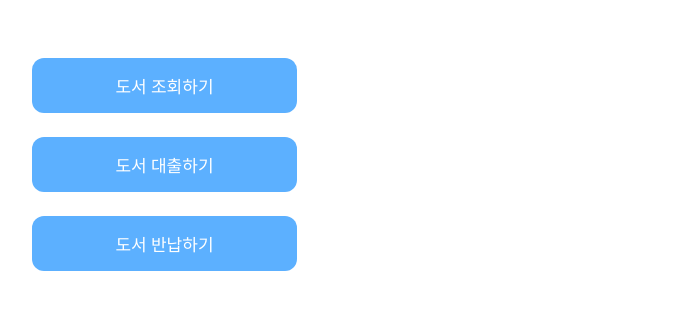
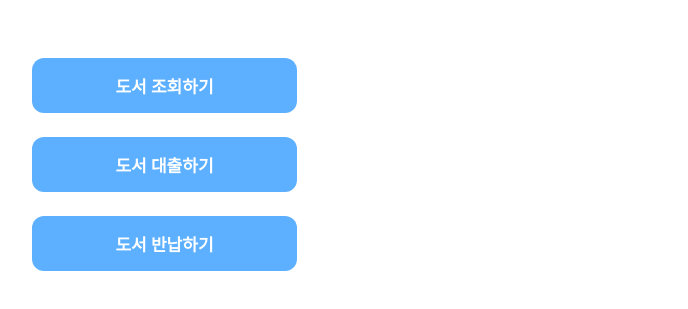
Before and after one commit to E-jiwoo/Picses, a React (Create React App) app in the folder book/: page / in a window 1280 px wide. Shown: the part 192-501 px from the top of the page, without its empty margins (158-846 px from the left). Built offline with nearby package versions, Linux system fonts and the light colour scheme.

Commit message:
CHORE :: Main button font - 메인 폰트 두께 700 설정

```diff
--- a/book/src/Pages/Page/Main/index.js
+++ b/book/src/Pages/Page/Main/index.js
@@ -35,10 +35,10 @@ const Main = () => {
 const ButtonFont = styled.div`
   color: var(--gray-scale-gㅣray-scale-700, #fff);
   text-align: center;
-  font-family: SUITE;
+  font-family: SUIT;
   font-size: 17px;
   font-style: normal;
-  font-weight: 500;
+  font-weight: 700;
   padding: 3px;
 `;
 
```
